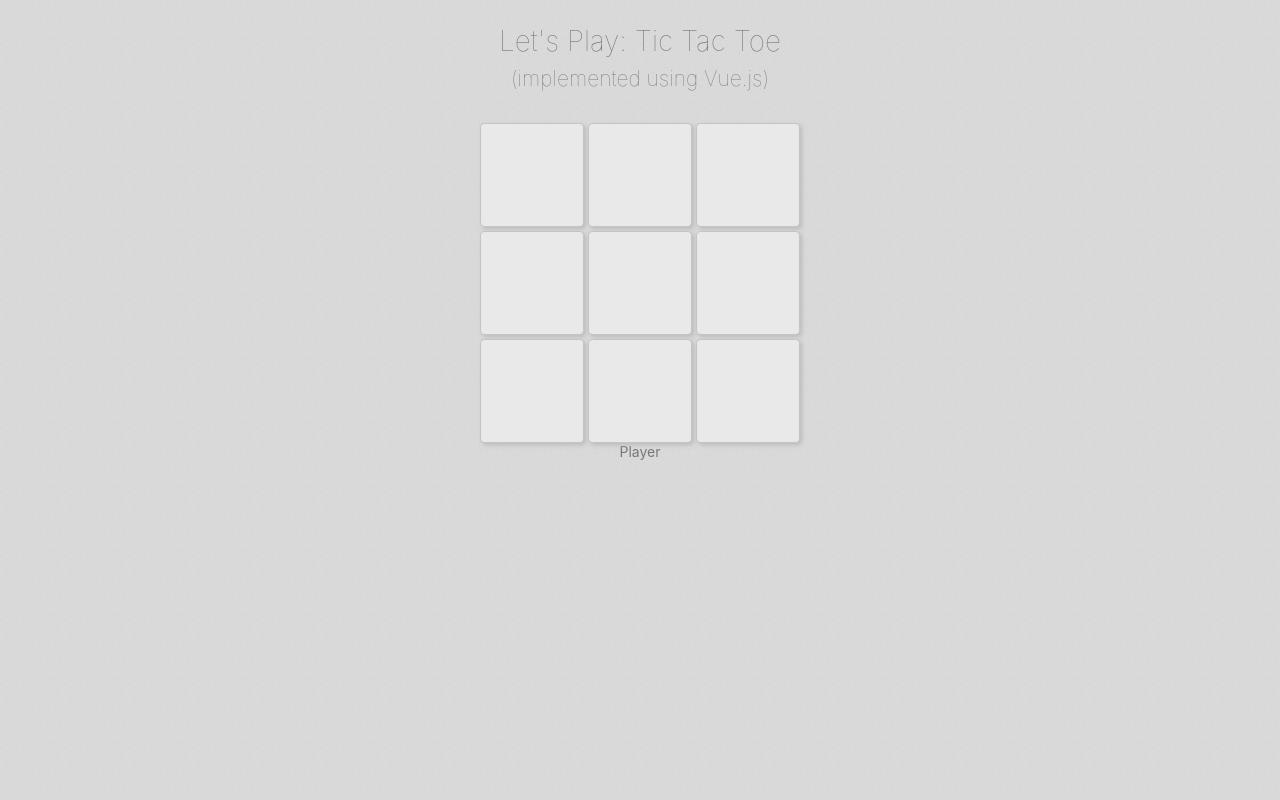
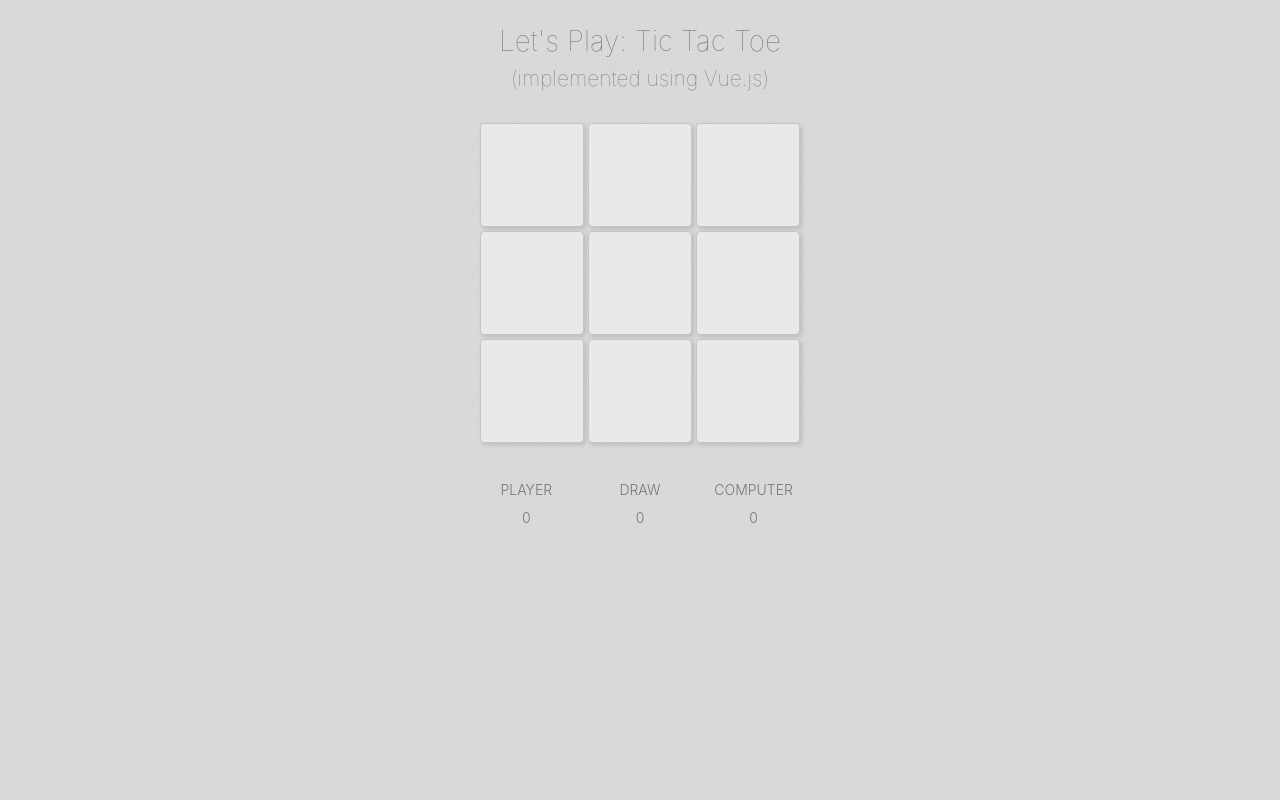
Before and after one commit to aioooi/tictactoe-vue, a Vue app: page / in a window 1280 px wide. Built offline with nearby package versions, Linux system fonts and the light colour scheme.

Commit message:
Scoreboard (without animation)

```diff
--- a/src/components/Game.vue
+++ b/src/components/Game.vue
@@ -27,13 +27,13 @@
         </div>
       </div>
     </div>
-    <Scoreboard />
+    <Scoreboard v-bind:stats="this.stats"></Scoreboard>
   </div>
 </template>
 
 <script>
 import * as ttt from "../../lib/tictactoe/tictactoe.js";
-import Scoreboard from "./Scoreboard.vue"
+import Scoreboard from "./Scoreboard.vue";
 
 // TODO handle handicap
 const levels = [
@@ -127,10 +127,10 @@ export default {
         this.stats.computer += 1;
       } else if (this.game.winner === ttt.PLAYER) {
         this.stats.player += 1;
-        this.playerBegins = false;
+        playerBegins = false;
       } else {
         this.stats.draw += 1;
-        this.playerBegins = this.playerBeginsAfterDraw;
+        playerBegins = this.playerBeginsAfterDraw;
         this.playerBeginsAfterDraw = !this.playerBeginsAfterDraw;
       }
 
--- a/src/components/Scoreboard.vue
+++ b/src/components/Scoreboard.vue
@@ -1,11 +1,25 @@
-<template><div>
-    {{ playerName }}
+<template>
+  <div class="grid">
+    <ScoreboardCell
+      v-bind:label="playerName"
+      v-bind:value="stats.player"
+    ></ScoreboardCell>
+    <ScoreboardCell label="Draw" v-bind:value="stats.draw"></ScoreboardCell>
+    <ScoreboardCell
+      label="Computer"
+      v-bind:value="stats.computer"
+    ></ScoreboardCell>
   </div>
 </template>
 
 <script>
+import ScoreboardCell from "./ScoreboardCell.vue";
+
 export default {
   name: "Scoreboard",
+  components: {
+    ScoreboardCell,
+  },
   props: {
     stats: {
       computer: 0,
--- /dev/null
+++ b/src/components/ScoreboardCell.vue
@@ -0,0 +1,39 @@
+<template>
+  <div>
+    <div class="cell">{{ label }}</div>
+    <div class="cell">{{ value }}</div>
+  </div>
+</template>
+
+<script>
+export default {
+  props: {
+    label: {
+      type: String,
+      default: "Label",
+    },
+    value: {
+      Type: Number,
+      default: 0,
+    },
+    edit: {
+      type: Boolean,
+      default: false,
+    },
+  },
+  data() {
+    return {
+      disabled: true,
+    };
+  },
+  created() {
+    this.disabled = !this.edit;
+  },
+};
+</script>
+
+<style>
+.cell {
+  padding: 0.4em;
+}
+</style>
```
